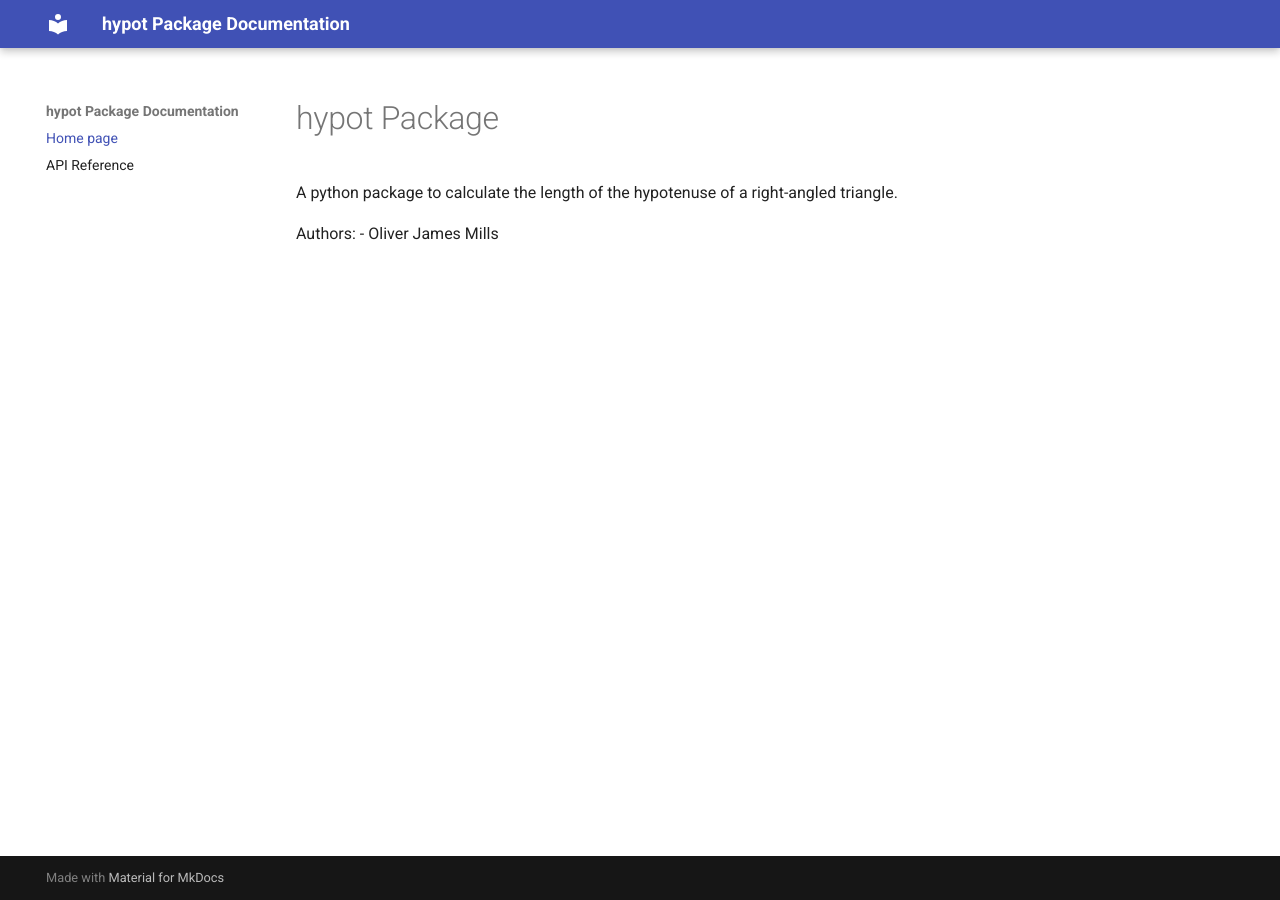
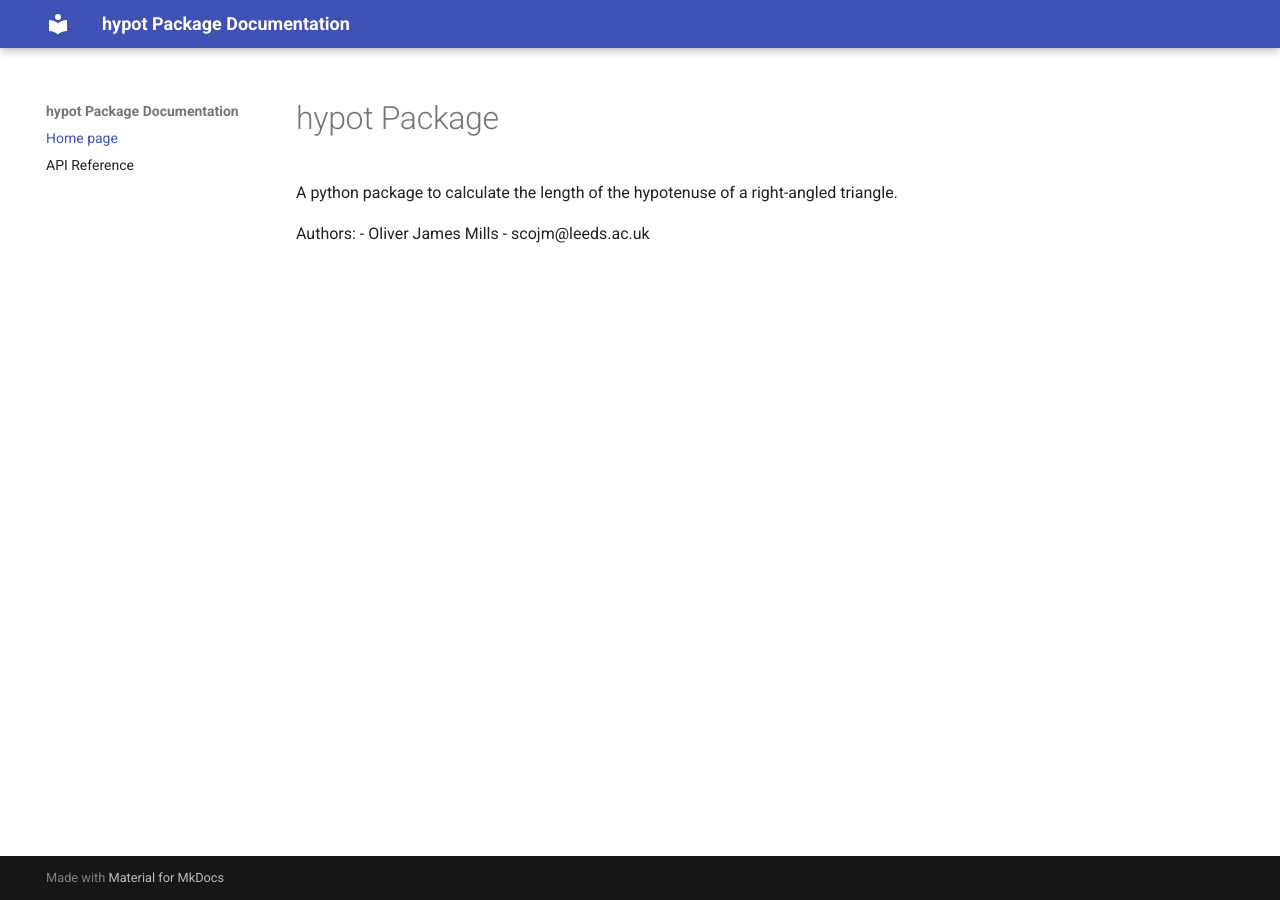
Before and after one commit to oliverjm1/hypot, an MkDocs documentation site: the page built from docs/index.md, in a window 1280 px wide. Built offline with MkDocs 1.6.1 and Material for MkDocs 9.7.7, drawn with Linux system fonts in a browser that asks for light colours.

```diff
--- a/docs/index.md
+++ b/docs/index.md
@@ -3,4 +3,4 @@
 A python package to calculate the length of the hypotenuse of a right-angled triangle.
 
 Authors:
-- Oliver James Mills
+- Oliver James Mills - scojm@leeds.ac.uk
```
Also changed, not shown: README.md (+2 -2 lines).
